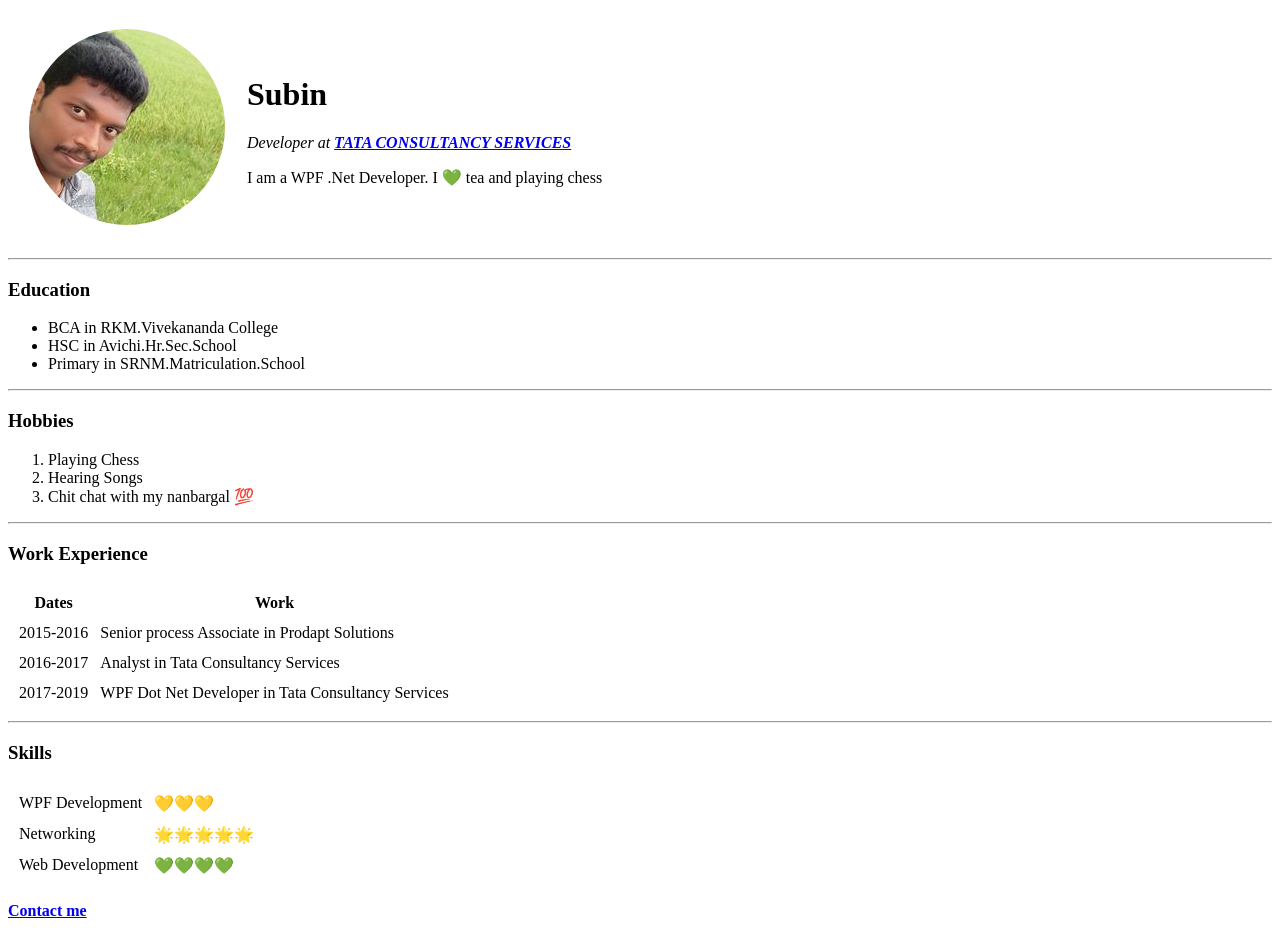
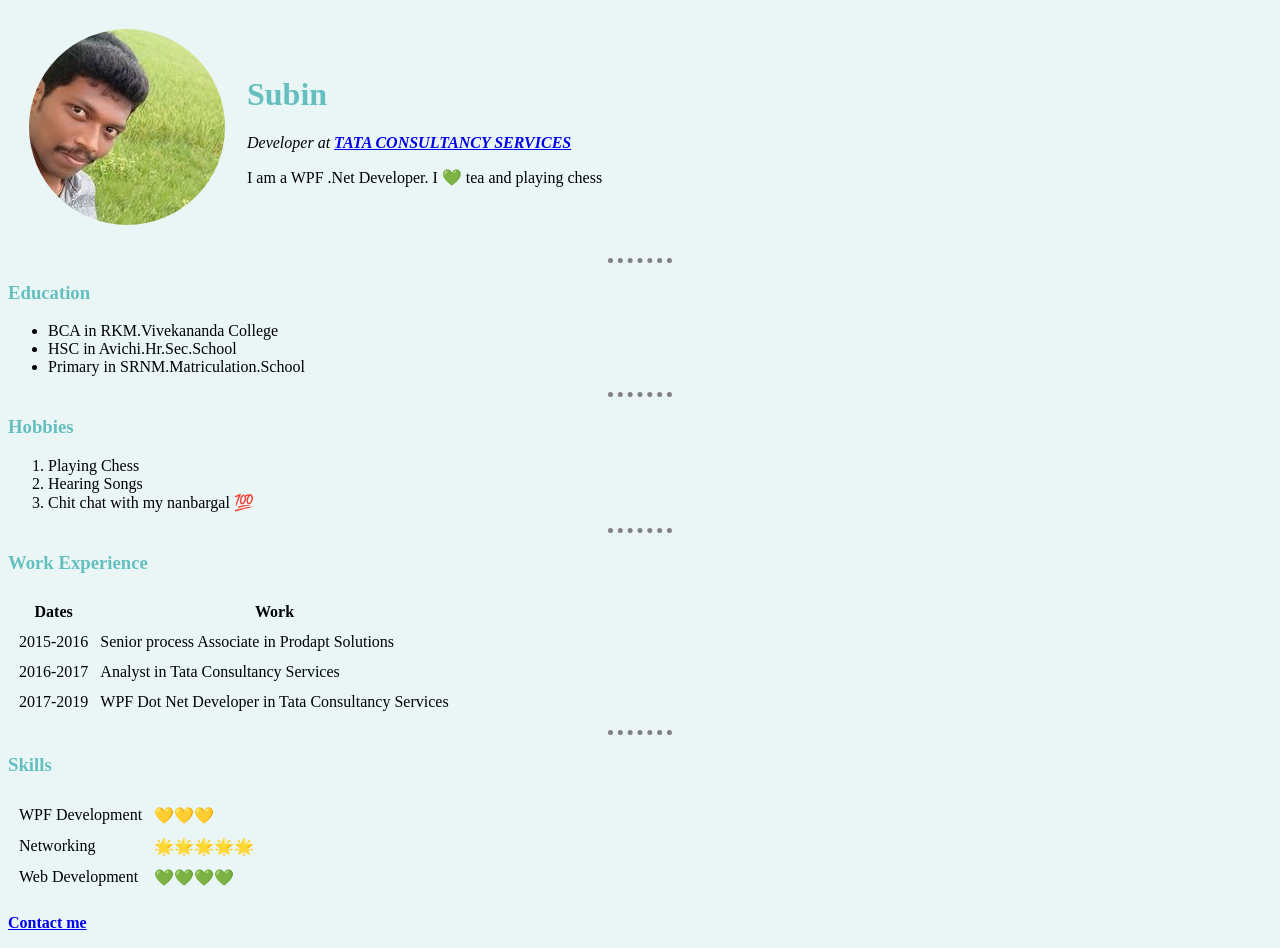
Before and after one commit to subinthedeveloper/aboutmyself, a plain HTML site: page index.html in a window 1280 px wide. Drawn offline with Linux system fonts and the light colour scheme.

Commit message:
Add files via upload

```diff
--- /dev/null
+++ b/css/styles.css
@@ -0,0 +1,18 @@
+body
+{
+  background-color:#EAF6F6;
+}
+hr
+{
+  border-style: none;
+  border-top-style: dotted;
+  border-color: grey;
+  border-width: 5px;
+  width: 5%;
+}
+h1{
+  color:#66BFBF;
+}
+h3{
+  color:#66BFBF;
+}
--- a/index.html
+++ b/index.html
@@ -4,8 +4,8 @@
 <head>
   <meta charset="utf-8">
   <title>Subin's Personal Site</title>
+  <link rel="stylesheet" href="css/styles.css" />
 </head>
-
 <body>
   <table cellspacing=20>
     <tr>
```
Also changed, not shown: contact-me.html (+1 -0 lines).
